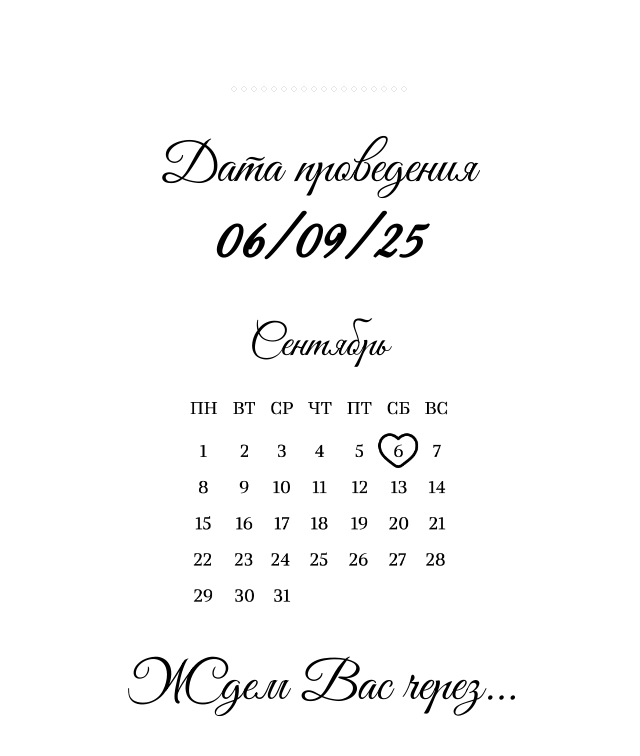
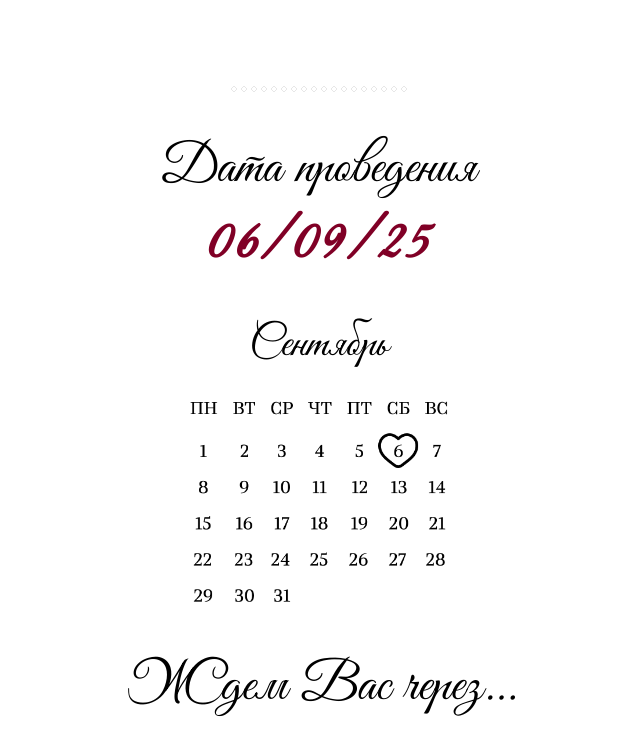
Before and after one commit to triiksterka/wedding-invite, a plain HTML site: page index.html in a window 1280 px wide. Shown: the part 1000-1756 px from the top of the page, without its empty margins (321-961 px from the left). Drawn offline with Linux system fonts and the light colour scheme.

Commit message:
Add files via upload

```diff
--- a/index.html
+++ b/index.html
@@ -63,6 +63,11 @@ main{margin-top:120px;display:flex;justify-content:center;position:relative}
 /* ─── Блок 3 — дата + таймер ─── */
 .when{position:relative;padding:40px 0 10px;text-align:center}
 .when-title,.month-title{font-family:"GoodVibesPro","Great Vibes",cursive;font-weight:400}
+.date-wine {
+  color: #800026;   /* Бордовый, глубокий — можно заменить на другой оттенок, например, #a11e3a */
+  font-weight: 700;
+  letter-spacing: 2px;
+}
 .when-title{font-size:54px;margin-bottom:32px}
 .month-title{font-size:44px;margin-bottom:16px}
 .calendar-img{width:260px;max-width:80%;margin:0 auto 40px;display:block}
@@ -436,7 +441,10 @@ a[href^="tel:"]:hover{opacity:.7}
 <!-- ─── Блок 3 ─── -->
 <section class="when">
   <div class="inner">
-    <h2 class="when-title">Дата&nbsp;проведения<br><strong>06/09/25</strong></h2>
+    <h2 class="when-title">
+      Дата&nbsp;проведения<br>
+      <strong class="date-wine">06/09/25</strong>
+    </strong></h2>
 
     <div class="month-title">Сентябрь</div>
     <img src="img/calendar.png" alt="Календарь Сентябрь 2025" class="calendar-img">
@@ -547,7 +555,7 @@ a[href^="tel:"]:hover{opacity:.7}
     <img src="img/heart2.webp" alt="" class="wish-heart">
     <p class="wish-text">
       Просим Вас не дарить нам цветы – будем признательны за альтернативу букетам
-      в форме чая или кофе.
+      в форме <strong>чая или кофе.</strong>
     </p>
 
     <!-- 3-е пожелание + палитра -->
```
